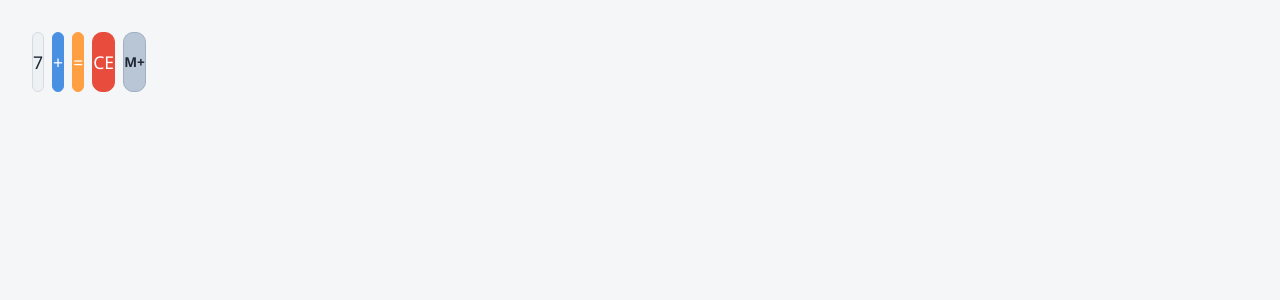
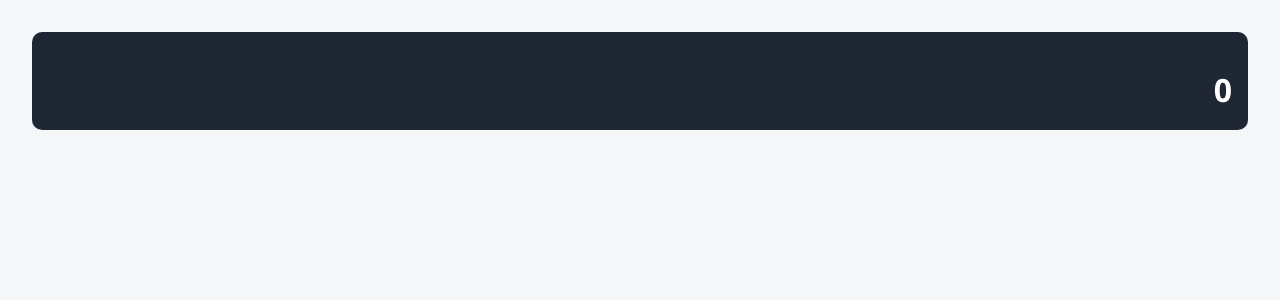
Before and after one commit to duran-ni/Calculator-with-Currency-Converter-and-The-Weather-VUE, a Vue app: page / in a window 1280 px wide. Shown: the top 300 px of the page. Built offline with nearby package versions, Linux system fonts and the light colour scheme.

Commit message:
feat: add CalculatorDisplay component with error styling

```diff
--- a/src/App.vue
+++ b/src/App.vue
@@ -1,19 +1,12 @@
 <script setup>
-// ⚠️ App.vue TEMPORAL solo para probar CalculatorButton de forma aislada.
-// Se sustituirá por la composición real de la app en el siguiente paso.
-import CalculatorButton from './components/calculator/CalculatorButton.vue'
+import { useCalculator } from './composables/useCalculator'
+import CalculatorDisplay from './components/calculator/CalculatorDisplay.vue'
 
-function handlePress(label) {
-  console.log('Botón pulsado:', label)
-}
+const { display, historyDisplay } = useCalculator()
 </script>
 
 <template>
-  <main style="padding: 2rem; display: flex; gap: 0.5rem;">
-    <CalculatorButton label="7" @press="handlePress('7')" />
-    <CalculatorButton label="+" variant="operator" @press="handlePress('+')" />
-    <CalculatorButton label="=" variant="equal" @press="handlePress('=')" />
-    <CalculatorButton label="CE" variant="clear" @press="handlePress('CE')" />
-    <CalculatorButton label="M+" variant="memory" @press="handlePress('M+')" />
+  <main style="padding: 2rem;">
+    <CalculatorDisplay :main-value="display" :history-value="historyDisplay" />
   </main>
 </template>
--- /dev/null
+++ b/src/components/calculator/CalculatorDisplay.vue
@@ -0,0 +1,59 @@
+<script setup>
+// Componente de presentación: recibe el valor principal y el histórico
+// como props, y detecta si el valor principal es un mensaje de error
+// para aplicar un estilo distinto
+import { computed } from 'vue'
+
+const props = defineProps({
+  mainValue: {
+    type: String,
+    required: true
+  },
+  historyValue: {
+    type: String,
+    default: ''
+  }
+})
+
+const isError = computed(() => props.mainValue.startsWith('Error'))
+</script>
+
+<template>
+  <div class="calculator-display">
+    <p class="calculator-display__history">{{ historyValue }}</p>
+    <p
+      class="calculator-display__main"
+      :class="{ 'calculator-display__main--error': isError }"
+    >
+      {{ mainValue }}
+    </p>
+  </div>
+</template>
+
+<style lang="scss" scoped>
+.calculator-display {
+  background: #1e2733;
+  color: #fff;
+  border-radius: 10px;
+  padding: 1rem;
+  text-align: right;
+  margin-bottom: 0.75rem;
+
+  &__history {
+    font-size: 0.85rem;
+    color: #9aa5b1;
+    min-height: 1.1rem;
+  }
+
+  &__main {
+    font-size: 2rem;
+    font-weight: 600;
+    word-break: break-all;
+
+    &--error {
+      font-size: 0.95rem;
+      color: var(--color-error);
+    }
+  }
+}
+</style>
```
